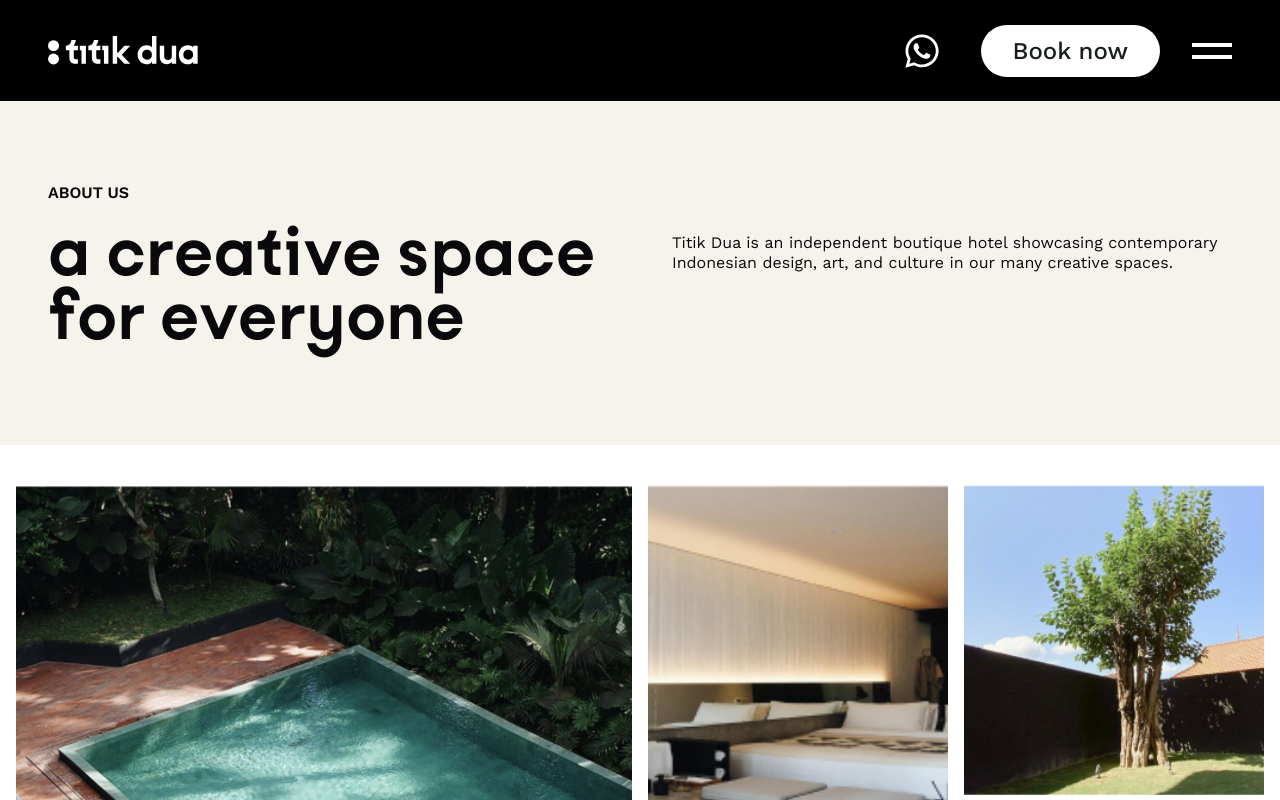
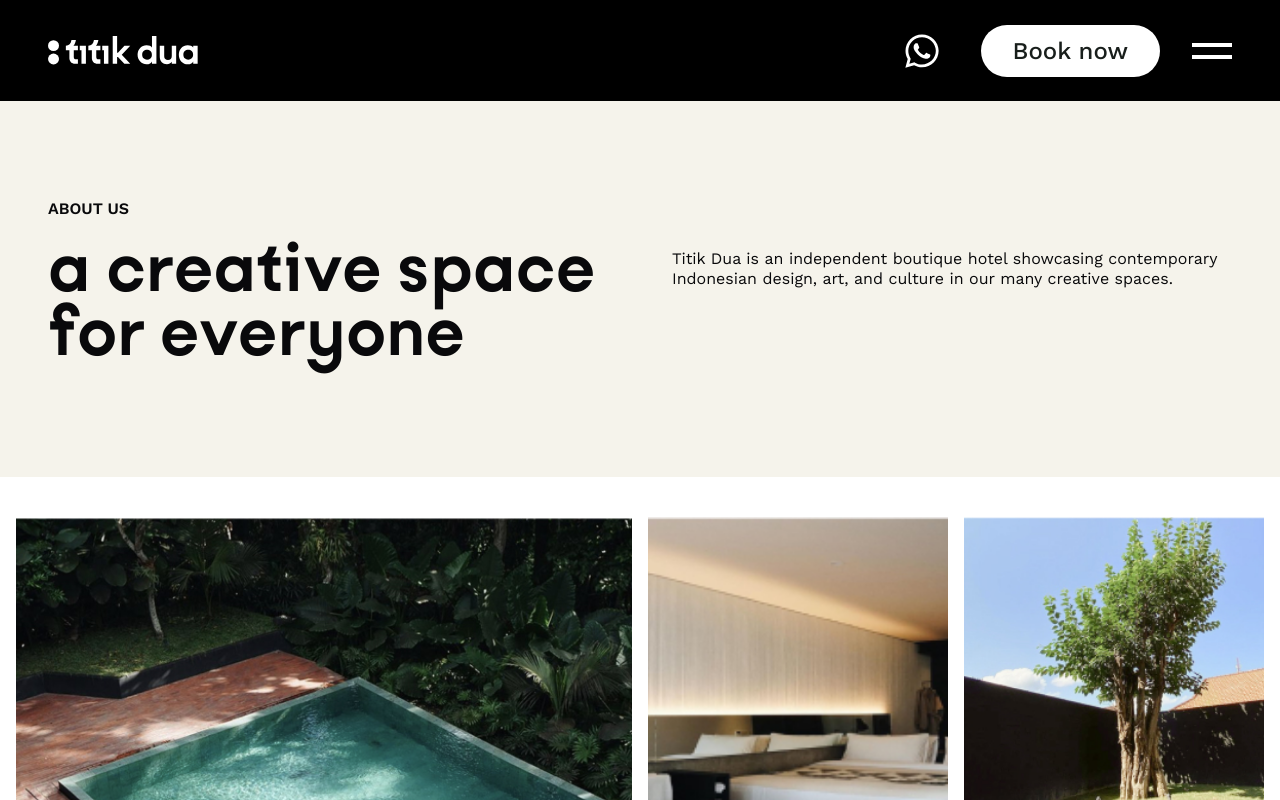
Before and after one commit to arvindeva/titik-dua, a Next.js app: page /about in a window 1280 px wide. Shown: the top 800 px of the page. Built offline with nearby package versions, Linux system fonts and the light colour scheme.

Commit message:
add extra padding for larger screens

```diff
--- a/app/about/page.tsx
+++ b/app/about/page.tsx
@@ -11,7 +11,7 @@ import Stay from "@/components/about/stay";
 export default function AboutPage() {
   return (
     <main className="">
-      <section className="bg-td-beige px-4 pt-10 lg:pt-20 lg:pb-20 mx-auto lg:px-0">
+      <section className="bg-td-beige px-4 pt-10 lg:pt-20 lg:pb-20 xl:py-24 mx-auto lg:px-0">
         <div className="flex flex-col lg:flex-row lg:px-12 lg:items-center lg:gap-16">
           <div className="w-full lg:w-1/2">
             <h3 className="font-semibold mb-0.5 lg:mb-4 uppercase">about us</h3>
```
